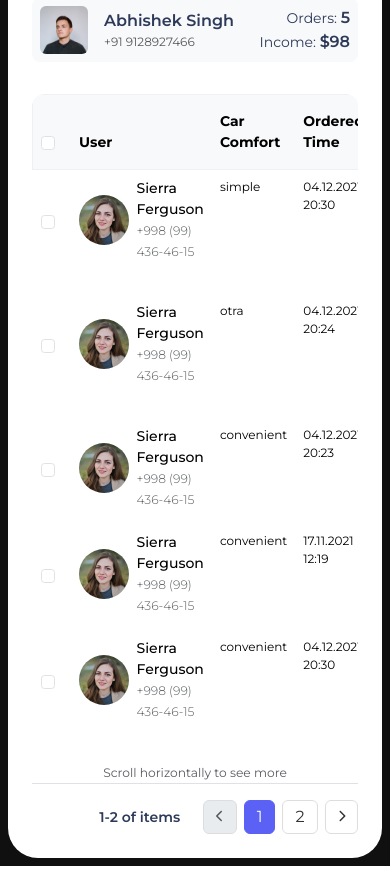
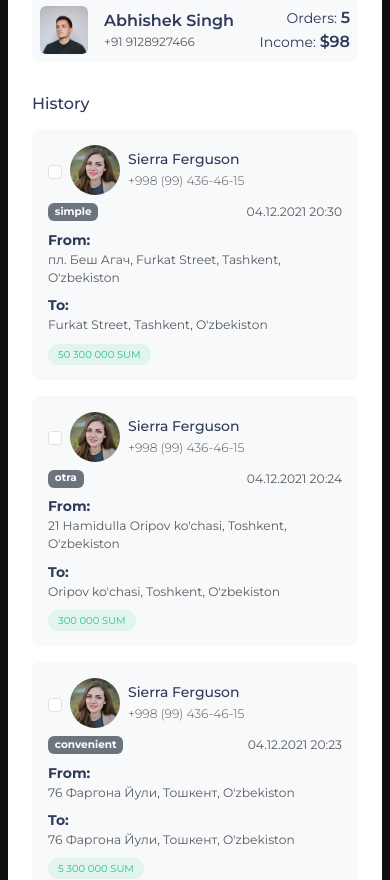
Before and after one commit to abhix4/onedao, a React (Vite) app: page / in a window 390 px wide. Shown: the part 1020-1900 px from the top of the page. Built offline with nearby package versions, Linux system fonts and the light colour scheme.

Commit message:
fixed table

```diff
--- a/src/components/dashboard/UserTable.tsx
+++ b/src/components/dashboard/UserTable.tsx
@@ -48,7 +48,7 @@ export default function UserTable() {
 
     return (
             <div className=" mt-4 px-0" style={{ fontSize: "14px" }}>
-            <div className="table-s overflow-auto" style={{ borderRadius: '12px'}}>
+            <div className="table-s overflow-auto d-none d-md-block" style={{ borderRadius: '12px'}}>
                 <table className="table table-hover align-start mb-0 " style={{ borderRadius: '12px', overflow: 'hidden' }}>
                     <thead className="table-light fw-medium py-2" style={{ borderRadius: '6px', paddingBlock:"8px", color:"#505470" }}>
                         <tr>
@@ -85,16 +85,46 @@ export default function UserTable() {
 
             </div>
 
-               <div className="text-center mt-2 d-md-none">
-                    <small className="text-muted">
-                        <i className="fas fa-arrow-left me-1"></i>
-                        Scroll horizontally to see more
-                        <i className="fas fa-arrow-right ms-1"></i>
-                    </small>
-                </div>
+            {/* Pagination */}
 
-            {/* Pagination */}
-             <nav aria-label="Page navigation example" className="border-top pt-3" style={{fontSize:"14px"}}>
+
+             <div className="d-block d-md-none mt-3">
+                <h6 className="mb-3">History</h6>
+                {data.map((row) => (
+                    <div key={row.user.name} className="bg-light mb-3 rounded-3">
+                        <div className=" p-3">
+                             <div className="d-flex align-items-center" style={{ maxWidth:"240px"}}>
+                                        <input className="form-check-input me-2" type="checkbox" value="" id="flexCheckDefault"/>
+                                        <img src={seirra} alt={row.user.name} className="rounded-circle me-2" width="50" height="50" />
+                                        <div>
+                                            <div className="fw-medium">{row.user.name}</div>
+                                            <small className="text-muted fw-light">{row.user.phone}</small>
+                                        </div>
+                             </div>
+                            <div className="d-flex justify-content-between align-items-start my-2">
+                                <span className="badge bg-secondary">{row.carComfort}</span>
+                                <small className="text-muted">{row.orderedTime}</small>
+                            </div>
+                            <div className="mb-2">
+                                <strong className="">From:</strong>
+                                <div className="small text-muted">{row.startLocation}</div>
+                            </div>
+                            <div className="mb-2">
+                                <strong className="">To:</strong>
+                                <div className="small text-muted">{row.finishLocation}</div>
+                            </div>
+                            <div>
+                                <span style={{color:"#24C18F", paddingBlock:'4px', paddingInline:'10px', fontSize:"10px", backgroundColor:"#24C18F1A", borderRadius:"10px"}}>{row.income}</span>
+                            </div>
+                            <div className="text-end">
+                                {/* <small className="text-muted">{row.details}</small> */}
+                            </div>
+                        </div>
+                    </div>
+                ))}
+            </div>
+
+                 <nav aria-label="Page navigation example " className="border-top pt-3" style={{fontSize:"14px"}}>
             <ul className="pagination justify-content-end align-items-center mb-0 gap-2">
                 {/* Text: "1-2 of items" */}
                 <p className="mb-0 me-3 fw-semibold">1-2 of items</p>
@@ -127,7 +157,7 @@ export default function UserTable() {
                     </a>
                 </li>
             </ul>
-        </nav>
+            </nav>
         </div>
 
     );
```
